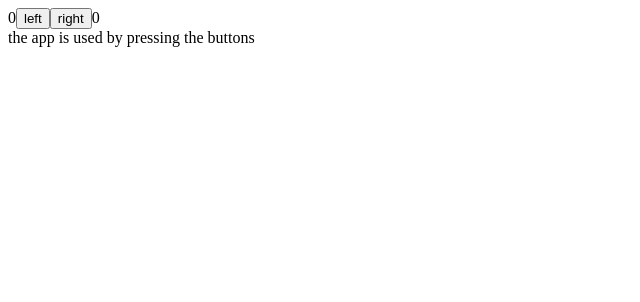
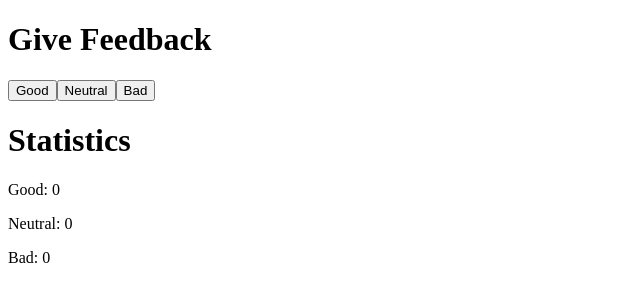
Before and after one commit to frizzzzzzi/Projeto1, a React (Vite) app in the folder my-app/: page / in a window 1280 px wide. Shown: the top 302 px of the page, without its empty margins (0-640 px from the left). Built offline with nearby package versions, Linux system fonts and the light colour scheme.

Commit message:
Feedback parte 1

```diff
--- a/my-app/src/App.jsx
+++ b/my-app/src/App.jsx
@@ -1,51 +1,29 @@
 import { useState } from 'react'
 
-const History = (props) => {
-  if (props.allClicks.length === 0) {
-    return (
-      <div>
-        the app is used by pressing the buttons
-      </div>
-    )
-  }
+const Button = (props) => {
+  return (
+    <button onClick={props.handleClick}>
+      {props.text}
+    </button>
+  )
+}
+
+const App = () => {
+  // save clicks of each button to its own state
+  const [good, setGood] = useState(0)
+  const [neutral, setNeutral] = useState(0)
+  const [bad, setBad] = useState(0)
 
   return (
     <div>
-      button press history: {props.allClicks.join(' ')}
-    </div>
-  )
-}
-
-
-const Button = ({ handleClick, text }) => (
-  <button onClick={handleClick}>
-    {text}
-  </button>
-)
-
-const App = () => {
-  const [left, setLeft] = useState(0)
-  const [right, setRight] = useState(0)
-  const [allClicks, setAll] = useState([])
-
-  const handleLeftClick = () => {
-    setAll(allClicks.concat('L'))
-    setLeft(left + 1)
-  }
-
-  const handleRightClick = () => {
-    setAll(allClicks.concat('R'))
-    setRight(right + 1)
-  }
-
-  return (
-    <div>
-      {left}
-
-      <Button handleClick={handleLeftClick} text='left' />
-      <Button handleClick={handleRightClick} text='right' />
-      {right}
-      <History allClicks={allClicks} />
+      <h1>Give Feedback</h1>
+      <Button handleClick={() => setGood(good + 1)} text='Good' />
+      <Button handleClick={() => setNeutral(neutral + 1)} text='Neutral' />
+      <Button handleClick={() => setBad(bad + 1)} text='Bad' />
+      <h1>Statistics</h1>
+      <p>Good: {good}</p>
+      <p>Neutral: {neutral}</p>
+      <p>Bad: {bad}</p>
     </div>
   )
 }
```
